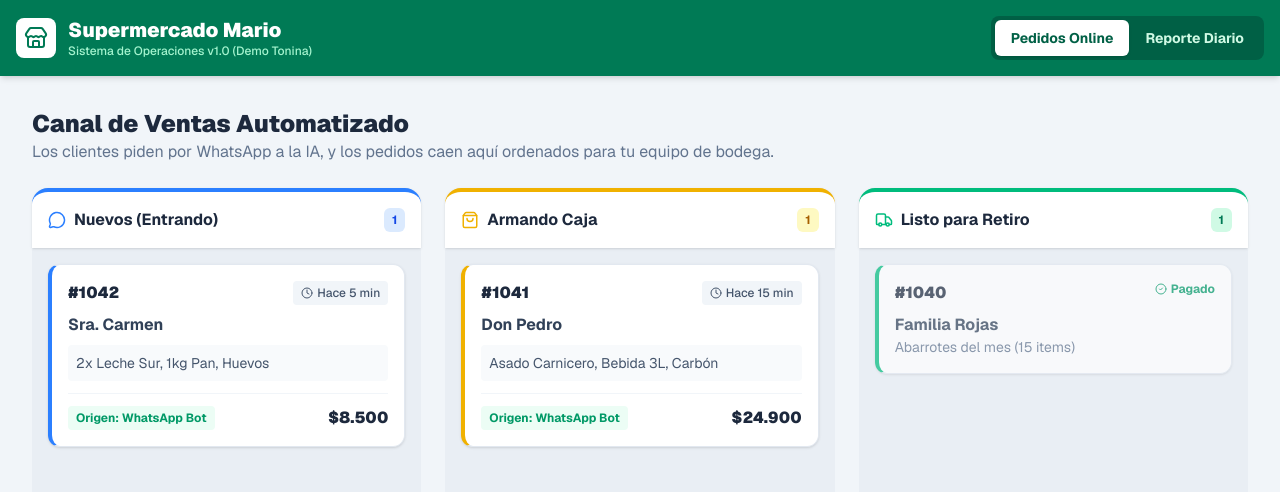
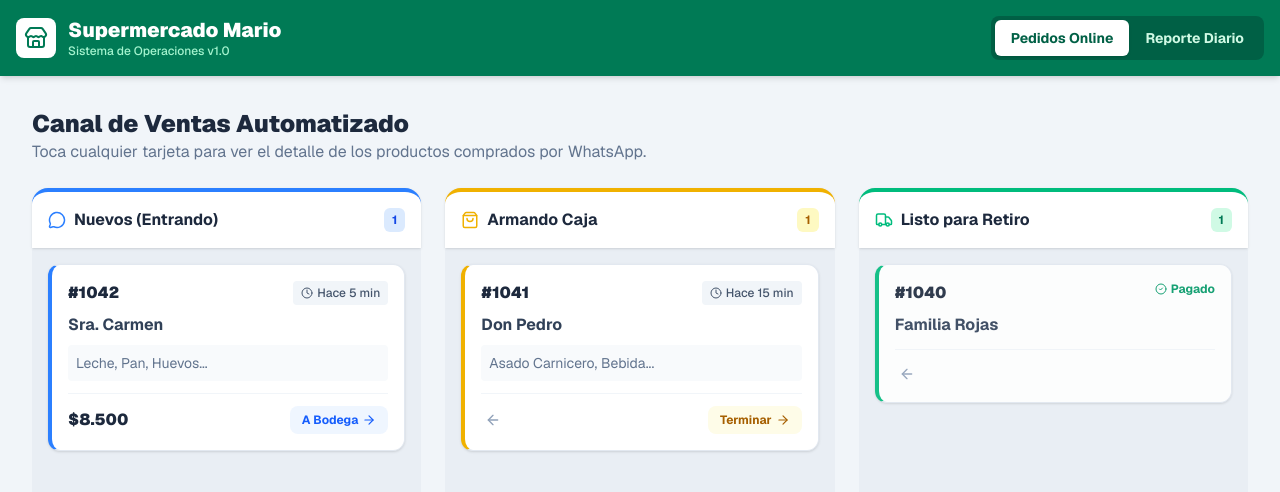
Before and after one commit to loyolahernandez/Tonina, a Next.js app in the folder landing-tonina/: page /demo-supermercado in a window 1280 px wide. Shown: the top 492 px of the page. Built offline with nearby package versions, Linux system fonts and the light colour scheme.

Commit message:
feat: Make Supermarket demo interactive with modals and state

```diff
--- a/landing-tonina/src/app/demo-supermercado/page.tsx
+++ b/landing-tonina/src/app/demo-supermercado/page.tsx
@@ -1,28 +1,155 @@
 "use client";
 
 import { useState } from "react";
-import { Store, ShoppingBag, TrendingUp, Users, CheckCircle2, Clock, Truck, MessageCircle } from "lucide-react";
+import { Store, ShoppingBag, TrendingUp, Users, CheckCircle2, Clock, Truck, MessageCircle, ArrowRight, ArrowLeft, X, Receipt } from "lucide-react";
+
+type Pedido = {
+  id: string;
+  name: string;
+  items: string;
+  detail: { qty: number; desc: string; price: string }[];
+  total: string;
+  time: string;
+  source: string;
+  status: 'nuevo' | 'preparando' | 'listo';
+};
 
 export default function SupermarketDemo() {
   const [activeTab, setActiveTab] = useState<'pedidos' | 'reportes'>('pedidos');
+  const [selectedPedido, setSelectedPedido] = useState<Pedido | null>(null);
+  const [selectedHour, setSelectedHour] = useState<any | null>(null);
 
-  const pedidos = [
-    { id: '#1042', name: 'Sra. Carmen', items: '2x Leche Sur, 1kg Pan, Huevos', total: '$8.500', time: 'Hace 5 min', source: 'WhatsApp Bot', status: 'nuevo' },
-    { id: '#1041', name: 'Don Pedro', items: 'Asado Carnicero, Bebida 3L, Carbón', total: '$24.900', time: 'Hace 15 min', source: 'WhatsApp Bot', status: 'preparando' },
-    { id: '#1040', name: 'Familia Rojas', items: 'Abarrotes del mes (15 items)', total: '$85.000', time: 'Hace 1 hora', source: 'App Web', status: 'listo' },
+  const [pedidos, setPedidos] = useState<Pedido[]>([
+    {
+      id: '#1042', name: 'Sra. Carmen', items: 'Leche, Pan, Huevos...', total: '$8.500', time: 'Hace 5 min', source: 'WhatsApp Bot', status: 'nuevo',
+      detail: [
+        { qty: 2, desc: 'Leche Sur (1L)', price: '$2.400' },
+        { qty: 1, desc: 'Pan Marraqueta (1kg)', price: '$2.100' },
+        { qty: 1, desc: 'Bandeja Huevos (12u)', price: '$4.000' }
+      ]
+    },
+    {
+      id: '#1041', name: 'Don Pedro', items: 'Asado Carnicero, Bebida...', total: '$24.900', time: 'Hace 15 min', source: 'WhatsApp Bot', status: 'preparando',
+      detail: [
+        { qty: 1, desc: 'Asado Carnicero (1.5kg)', price: '$18.900' },
+        { qty: 1, desc: 'Coca Cola Zero (3L)', price: '$3.000' },
+        { qty: 1, desc: 'Carbón Vegetal (2.5kg)', price: '$3.000' }
+      ]
+    },
+    {
+      id: '#1040', name: 'Familia Rojas', items: 'Abarrotes del mes (15 items)', total: '$85.000', time: 'Hace 1 hora', source: 'App Web', status: 'listo',
+      detail: [
+        { qty: 5, desc: 'Fideos Carozzi (400g)', price: '$5.000' },
+        { qty: 3, desc: 'Salsa de Tomate', price: '$2.400' },
+        { qty: 1, desc: 'Aceite Maravilla (1L)', price: '$3.500' },
+        { qty: 1, desc: 'Pack Aseo Completo', price: '$74.100' }
+      ]
+    },
+  ]);
+
+  const hourlyData = [
+    { hour: '08:00', h: 40, label: '$600k', details: [{cat: 'Panadería', val: '$350.000'}, {cat: 'Lácteos', val: '$250.000'}] },
+    { hour: '10:00', h: 60, label: '$900k', details: [{cat: 'Abarrotes', val: '$500.000'}, {cat: 'Bebidas', val: '$400.000'}] },
+    { hour: '12:00', h: 30, label: '$450k', details: [{cat: 'Carnicería', val: '$250.000'}, {cat: 'Verduras', val: '$200.000'}] },
+    { hour: '14:00', h: 80, label: '$1.2M', details: [{cat: 'Carnicería', val: '$800.000'}, {cat: 'Bebidas', val: '$400.000'}] },
+    { hour: '16:00', h: 100, label: '$1.5M', details: [{cat: 'Abarrotes', val: '$900.000'}, {cat: 'Limpieza', val: '$600.000'}] },
+    { hour: '18:00', h: 70, label: '$1.05M', details: [{cat: 'Panadería', val: '$600.000'}, {cat: 'Lácteos', val: '$450.000'}] },
+    { hour: '20:00', h: 90, label: '$1.35M', details: [{cat: 'Bebidas', val: '$800.000'}, {cat: 'Snacks', val: '$550.000'}] },
+    { hour: '22:00', h: 50, label: '$750k', details: [{cat: 'Licores', val: '$500.000'}, {cat: 'Snacks', val: '$250.000'}] },
   ];
 
+  const movePedido = (e: React.MouseEvent, id: string, newStatus: Pedido['status']) => {
+    e.stopPropagation(); // Evitar que abra el modal
+    setPedidos(pedidos.map(p => p.id === id ? { ...p, status: newStatus } : p));
+  };
+
   return (
-    <div className="min-h-screen bg-slate-100 font-sans text-slate-900 flex flex-col">
+    <div className="min-h-screen bg-slate-100 font-sans text-slate-900 flex flex-col relative">
+
+      {/* Modals Superpuestos */}
+      {selectedPedido && (
+        <div className="fixed inset-0 bg-slate-900/60 backdrop-blur-sm flex items-center justify-center p-4 z-50 animate-in fade-in">
+          <div className="bg-white rounded-2xl p-6 max-w-md w-full shadow-2xl animate-in zoom-in-95">
+            <div className="flex justify-between items-start mb-6">
+              <div>
+                <h3 className="text-xl font-black text-slate-900 flex items-center gap-2"><Receipt size={24} className="text-emerald-600"/> Pedido {selectedPedido.id}</h3>
+                <p className="text-sm text-slate-500 font-medium">{selectedPedido.name} • {selectedPedido.source}</p>
+              </div>
+              <button onClick={() => setSelectedPedido(null)} className="p-2 hover:bg-slate-100 rounded-full text-slate-400 hover:text-slate-700 transition-colors">
+                <X size={20} />
+              </button>
+            </div>
+
+            <div className="bg-slate-50 rounded-xl border border-slate-200 p-4 mb-6">
+              <h4 className="text-xs font-bold text-slate-400 uppercase tracking-wider mb-3">Detalle de Productos</h4>
+              <div className="space-y-3">
+                {selectedPedido.detail.map((item, idx) => (
+                  <div key={idx} className="flex justify-between items-center text-sm font-medium">
+                    <div className="flex items-center gap-3">
+                      <span className="bg-white border border-slate-200 w-6 h-6 flex items-center justify-center rounded text-xs font-black text-slate-700">{item.qty}</span>
+                      <span className="text-slate-700">{item.desc}</span>
+                    </div>
+                    <span className="text-slate-900 font-bold">{item.price}</span>
+                  </div>
+                ))}
+              </div>
+              <div className="border-t border-slate-200 mt-4 pt-4 flex justify-between items-center">
+                <span className="font-bold text-slate-500">Total a Pagar</span>
+                <span className="text-xl font-black text-emerald-600">{selectedPedido.total}</span>
+              </div>
+            </div>
+
+            <button onClick={() => setSelectedPedido(null)} className="w-full bg-slate-900 hover:bg-slate-800 text-white font-bold py-3 rounded-xl transition-colors">
+              Cerrar Detalle
+            </button>
+          </div>
+        </div>
+      )}
+
+      {selectedHour && (
+        <div className="fixed inset-0 bg-slate-900/60 backdrop-blur-sm flex items-center justify-center p-4 z-50 animate-in fade-in">
+          <div className="bg-white rounded-2xl p-6 max-w-sm w-full shadow-2xl animate-in zoom-in-95">
+            <div className="flex justify-between items-start mb-6">
+              <div>
+                <h3 className="text-xl font-black text-slate-900 flex items-center gap-2"><TrendingUp size={24} className="text-blue-600"/> Detalle de Ventas</h3>
+                <p className="text-sm text-slate-500 font-medium">Corte de las {selectedHour.hour} horas</p>
+              </div>
+              <button onClick={() => setSelectedHour(null)} className="p-2 hover:bg-slate-100 rounded-full text-slate-400 hover:text-slate-700 transition-colors">
+                <X size={20} />
+              </button>
+            </div>
+
+            <div className="text-center mb-6">
+              <div className="text-sm font-bold text-slate-400 uppercase">Total facturado</div>
+              <div className="text-4xl font-black text-slate-900">{selectedHour.label}</div>
+            </div>
+
+            <div className="space-y-3 mb-6">
+              <h4 className="text-xs font-bold text-slate-400 uppercase tracking-wider mb-2">Desglose por Categoría</h4>
+              {selectedHour.details.map((d: any, idx: number) => (
+                <div key={idx} className="flex justify-between items-center p-3 bg-slate-50 rounded-lg border border-slate-100">
+                  <span className="font-bold text-slate-700">{d.cat}</span>
+                  <span className="font-black text-blue-600">{d.val}</span>
+                </div>
+              ))}
+            </div>
+
+            <button onClick={() => setSelectedHour(null)} className="w-full bg-slate-900 hover:bg-slate-800 text-white font-bold py-3 rounded-xl transition-colors">
+              Cerrar Reporte
+            </button>
+          </div>
+        </div>
+      )}
+
       {/* Header Corporativo (Marca Blanca) */}
-      <header className="bg-emerald-700 text-white p-4 shadow-md flex justify-between items-center">
+      <header className="bg-emerald-700 text-white p-4 shadow-md flex justify-between items-center z-10">
         <div className="flex items-center gap-3">
           <div className="w-10 h-10 bg-white text-emerald-700 rounded-lg flex items-center justify-center">
             <Store size={24} />
           </div>
           <div>
             <h1 className="text-xl font-black leading-tight">Supermercado Mario</h1>
-            <p className="text-emerald-200 text-xs font-medium">Sistema de Operaciones v1.0 (Demo Tonina)</p>
+            <p className="text-emerald-200 text-xs font-medium">Sistema de Operaciones v1.0</p>
           </div>
         </div>
 
@@ -51,7 +178,7 @@ export default function SupermarketDemo() {
           <div className="animate-in fade-in slide-in-from-bottom-4 duration-500">
             <div className="mb-6">
               <h2 className="text-2xl font-black text-slate-800">Canal de Ventas Automatizado</h2>
-              <p className="text-slate-500">Los clientes piden por WhatsApp a la IA, y los pedidos caen aquí ordenados para tu equipo de bodega.</p>
+              <p className="text-slate-500">Toca cualquier tarjeta para ver el detalle de los productos comprados por WhatsApp.</p>
             </div>
 
             <div className="grid md:grid-cols-3 gap-6">
@@ -59,20 +186,22 @@ export default function SupermarketDemo() {
               <div className="bg-slate-200/50 rounded-2xl flex flex-col h-[600px]">
                 <div className="p-4 border-t-4 border-blue-500 bg-white rounded-t-2xl shadow-sm flex items-center justify-between">
                   <h3 className="font-bold text-slate-800 flex items-center gap-2"><MessageCircle size={18} className="text-blue-500"/> Nuevos (Entrando)</h3>
-                  <span className="bg-blue-100 text-blue-700 px-2 py-1 rounded-md text-xs font-bold">1</span>
+                  <span className="bg-blue-100 text-blue-700 px-2 py-1 rounded-md text-xs font-bold">{pedidos.filter(p => p.status === 'nuevo').length}</span>
                 </div>
                 <div className="p-4 space-y-4 overflow-y-auto">
                   {pedidos.filter(p => p.status === 'nuevo').map(p => (
-                    <div key={p.id} className="bg-white p-4 rounded-xl shadow-sm border border-slate-200 border-l-4 border-l-blue-500 cursor-pointer hover:shadow-md transition-shadow">
+                    <div key={p.id} onClick={() => setSelectedPedido(p)} className="bg-white p-4 rounded-xl shadow-sm border border-slate-200 border-l-4 border-l-blue-500 cursor-pointer hover:shadow-lg hover:-translate-y-1 transition-all group">
                       <div className="flex justify-between items-start mb-2">
                         <span className="font-black text-slate-800">{p.id}</span>
                         <span className="text-xs bg-slate-100 text-slate-600 px-2 py-1 rounded font-medium flex items-center gap-1"><Clock size={12}/> {p.time}</span>
                       </div>
                       <p className="font-bold text-slate-700">{p.name}</p>
-                      <div className="bg-slate-50 p-2 rounded text-sm text-slate-600 my-2">{p.items}</div>
+                      <div className="bg-slate-50 p-2 rounded text-sm text-slate-500 my-2 truncate" title="Haz clic para ver el detalle">{p.items}</div>
                       <div className="flex justify-between items-center mt-3 pt-3 border-t border-slate-100">
-                        <span className="text-xs font-bold text-emerald-600 bg-emerald-50 px-2 py-1 rounded">Origen: {p.source}</span>
                         <span className="font-black text-slate-800">{p.total}</span>
+                        <button onClick={(e) => movePedido(e, p.id, 'preparando')} className="bg-blue-50 text-blue-600 hover:bg-blue-500 hover:text-white px-3 py-1.5 rounded-lg text-xs font-bold transition-colors flex items-center gap-1">
+                          A Bodega <ArrowRight size={14}/>
+                        </button>
                       </div>
                     </div>
                   ))}
@@ -83,20 +212,22 @@ export default function SupermarketDemo() {
               <div className="bg-slate-200/50 rounded-2xl flex flex-col h-[600px]">
                 <div className="p-4 border-t-4 border-yellow-500 bg-white rounded-t-2xl shadow-sm flex items-center justify-between">
                   <h3 className="font-bold text-slate-800 flex items-center gap-2"><ShoppingBag size={18} className="text-yellow-500"/> Armando Caja</h3>
-                  <span className="bg-yellow-100 text-yellow-700 px-2 py-1 rounded-md text-xs font-bold">1</span>
+                  <span className="bg-yellow-100 text-yellow-700 px-2 py-1 rounded-md text-xs font-bold">{pedidos.filter(p => p.status === 'preparando').length}</span>
                 </div>
                 <div className="p-4 space-y-4 overflow-y-auto">
                   {pedidos.filter(p => p.status === 'preparando').map(p => (
-                    <div key={p.id} className="bg-white p-4 rounded-xl shadow-sm border border-slate-200 border-l-4 border-l-yellow-500 cursor-pointer hover:shadow-md transition-shadow">
+                    <div key={p.id} onClick={() => setSelectedPedido(p)} className="bg-white p-4 rounded-xl shadow-sm border border-slate-200 border-l-4 border-l-yellow-500 cursor-pointer hover:shadow-lg hover:-translate-y-1 transition-all group">
                       <div className="flex justify-between items-start mb-2">
                         <span className="font-black text-slate-800">{p.id}</span>
                         <span className="text-xs bg-slate-100 text-slate-600 px-2 py-1 rounded font-medium flex items-center gap-1"><Clock size={12}/> {p.time}</span>
                       </div>
                       <p className="font-bold text-slate-700">{p.name}</p>
-                      <div className="bg-slate-50 p-2 rounded text-sm text-slate-600 my-2">{p.items}</div>
+                      <div className="bg-slate-50 p-2 rounded text-sm text-slate-500 my-2 truncate">{p.items}</div>
                       <div className="flex justify-between items-center mt-3 pt-3 border-t border-slate-100">
-                        <span className="text-xs font-bold text-emerald-600 bg-emerald-50 px-2 py-1 rounded">Origen: {p.source}</span>
-                        <span className="font-black text-slate-800">{p.total}</span>
+                        <button onClick={(e) => movePedido(e, p.id, 'nuevo')} className="text-slate-400 hover:text-slate-700 p-1 transition-colors"><ArrowLeft size={16}/></button>
+                        <button onClick={(e) => movePedido(e, p.id, 'listo')} className="bg-yellow-50 text-yellow-700 hover:bg-yellow-500 hover:text-white px-3 py-1.5 rounded-lg text-xs font-bold transition-colors flex items-center gap-1">
+                          Terminar <ArrowRight size={14}/>
+                        </button>
                       </div>
                     </div>
                   ))}
@@ -107,17 +238,19 @@ export default function SupermarketDemo() {
               <div className="bg-slate-200/50 rounded-2xl flex flex-col h-[600px]">
                 <div className="p-4 border-t-4 border-emerald-500 bg-white rounded-t-2xl shadow-sm flex items-center justify-between">
                   <h3 className="font-bold text-slate-800 flex items-center gap-2"><Truck size={18} className="text-emerald-500"/> Listo para Retiro</h3>
-                  <span className="bg-emerald-100 text-emerald-700 px-2 py-1 rounded-md text-xs font-bold">1</span>
+                  <span className="bg-emerald-100 text-emerald-700 px-2 py-1 rounded-md text-xs font-bold">{pedidos.filter(p => p.status === 'listo').length}</span>
                 </div>
                 <div className="p-4 space-y-4 overflow-y-auto">
                   {pedidos.filter(p => p.status === 'listo').map(p => (
-                    <div key={p.id} className="bg-white p-4 rounded-xl shadow-sm border border-slate-200 border-l-4 border-l-emerald-500 opacity-70">
+                    <div key={p.id} onClick={() => setSelectedPedido(p)} className="bg-white p-4 rounded-xl shadow-sm border border-slate-200 border-l-4 border-l-emerald-500 cursor-pointer hover:shadow-md transition-shadow opacity-90">
                       <div className="flex justify-between items-start mb-2">
                         <span className="font-black text-slate-800">{p.id}</span>
                         <span className="text-xs text-emerald-600 font-bold flex items-center gap-1"><CheckCircle2 size={12}/> Pagado</span>
                       </div>
                       <p className="font-bold text-slate-700">{p.name}</p>
-                      <p className="text-sm text-slate-500 truncate">{p.items}</p>
+                      <div className="flex justify-between items-center mt-3 pt-3 border-t border-slate-100">
+                        <button onClick={(e) => movePedido(e, p.id, 'preparando')} className="text-slate-400 hover:text-slate-700 p-1 transition-colors"><ArrowLeft size={16}/></button>
+                      </div>
                     </div>
                   ))}
                 </div>
@@ -132,7 +265,7 @@ export default function SupermarketDemo() {
             <div className="mb-6 flex justify-between items-end">
               <div>
                 <h2 className="text-2xl font-black text-slate-800">Reporte del Dueño (Tiempo Real)</h2>
-                <p className="text-slate-500">Conectado a tu sistema de cajas para darte visibilidad total en tu celular.</p>
+                <p className="text-slate-500">Haz clic en las barras del gráfico para ver el detalle de ventas por hora.</p>
               </div>
               <select className="bg-white border border-slate-200 rounded-lg px-4 py-2 font-bold text-slate-700 outline-none">
                 <option>Hoy</option>
@@ -171,23 +304,28 @@ export default function SupermarketDemo() {
               </div>
             </div>
 
-            {/* Falso Gráfico y Top Productos */}
+            {/* Gráfico Interactivo y Top Productos */}
             <div className="grid md:grid-cols-2 gap-6">
               <div className="bg-white p-6 rounded-2xl shadow-sm border border-slate-200">
                 <h3 className="font-bold text-slate-800 mb-6">Tendencia de Ventas (Horas)</h3>
                 <div className="h-48 flex items-end gap-2">
-                  {[40, 60, 30, 80, 100, 70, 90, 50].map((h, i) => (
-                    <div key={i} className="flex-1 bg-emerald-100 hover:bg-emerald-500 rounded-t-md transition-colors relative group" style={{ height: `${h}%` }}>
-                      <div className="absolute -top-8 left-1/2 -translate-x-1/2 bg-slate-800 text-white text-xs px-2 py-1 rounded opacity-0 group-hover:opacity-100 transition-opacity whitespace-nowrap">
-                        ${h * 15}k
+                  {hourlyData.map((data, i) => (
+                    <div
+                      key={i}
+                      onClick={() => setSelectedHour(data)}
+                      className="flex-1 bg-emerald-100 hover:bg-emerald-500 cursor-pointer rounded-t-md transition-colors relative group"
+                      style={{ height: `${data.h}%` }}
+                    >
+                      <div className="absolute -top-8 left-1/2 -translate-x-1/2 bg-slate-800 text-white text-xs px-2 py-1 rounded opacity-0 group-hover:opacity-100 transition-opacity whitespace-nowrap z-10 shadow-lg">
+                        Ver {data.hour}
                       </div>
                     </div>
                   ))}
                 </div>
-                <div className="flex justify-between text-xs font-bold text-slate-400 mt-2 border-t border-slate-100 pt-2">
+                <div className="flex justify-between text-xs font-bold text-slate-400 mt-2 border-t border-slate-100 pt-2 px-1">
                   <span>08:00</span>
                   <span>14:00</span>
-                  <span>20:00</span>
+                  <span>22:00</span>
                 </div>
               </div>
 
@@ -219,22 +357,6 @@ export default function SupermarketDemo() {
           </div>
         )}
       </main>
-
-      {/* Navegación Móvil */}
-      <div className="md:hidden bg-white border-t border-slate-200 p-4 flex gap-2">
-        <button
-          onClick={() => setActiveTab('pedidos')}
-          className={`flex-1 py-3 rounded-xl font-bold transition-colors ${activeTab === 'pedidos' ? 'bg-emerald-100 text-emerald-800' : 'bg-slate-50 text-slate-500'}`}
-        >
-          Pedidos
-        </button>
-        <button
-          onClick={() => setActiveTab('reportes')}
-          className={`flex-1 py-3 rounded-xl font-bold transition-colors ${activeTab === 'reportes' ? 'bg-emerald-100 text-emerald-800' : 'bg-slate-50 text-slate-500'}`}
-        >
-          Reportes
-        </button>
-      </div>
     </div>
   );
 }
```
